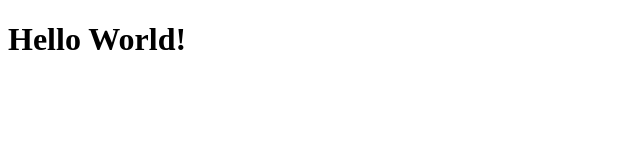
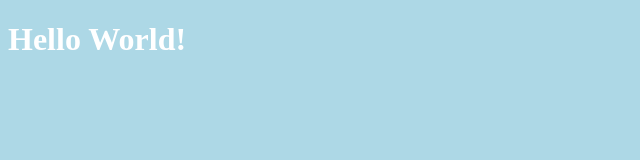
Before and after one commit to jojo10ox/creating-my-personal-website, a plain HTML site: page index.html in a window 1280 px wide. Shown: the whole page, without its empty margins (0-640 px from the left). Drawn offline with Linux system fonts and the light colour scheme.

Commit message:
add styles.css, connect to index.html

```diff
--- a/index.html
+++ b/index.html
@@ -1,6 +1,7 @@
 <!DOCTYPE html>
 <html lang="en">
   <head>
+    <link rel="stylesheet" href="style.css" />
     <title>My Personal Website</title>
 </head>
 <body>
--- /dev/null
+++ b/style.css
@@ -0,0 +1,6 @@
+body {
+    background: lightblue;
+  }
+h1{
+    color:white;
+}
```
